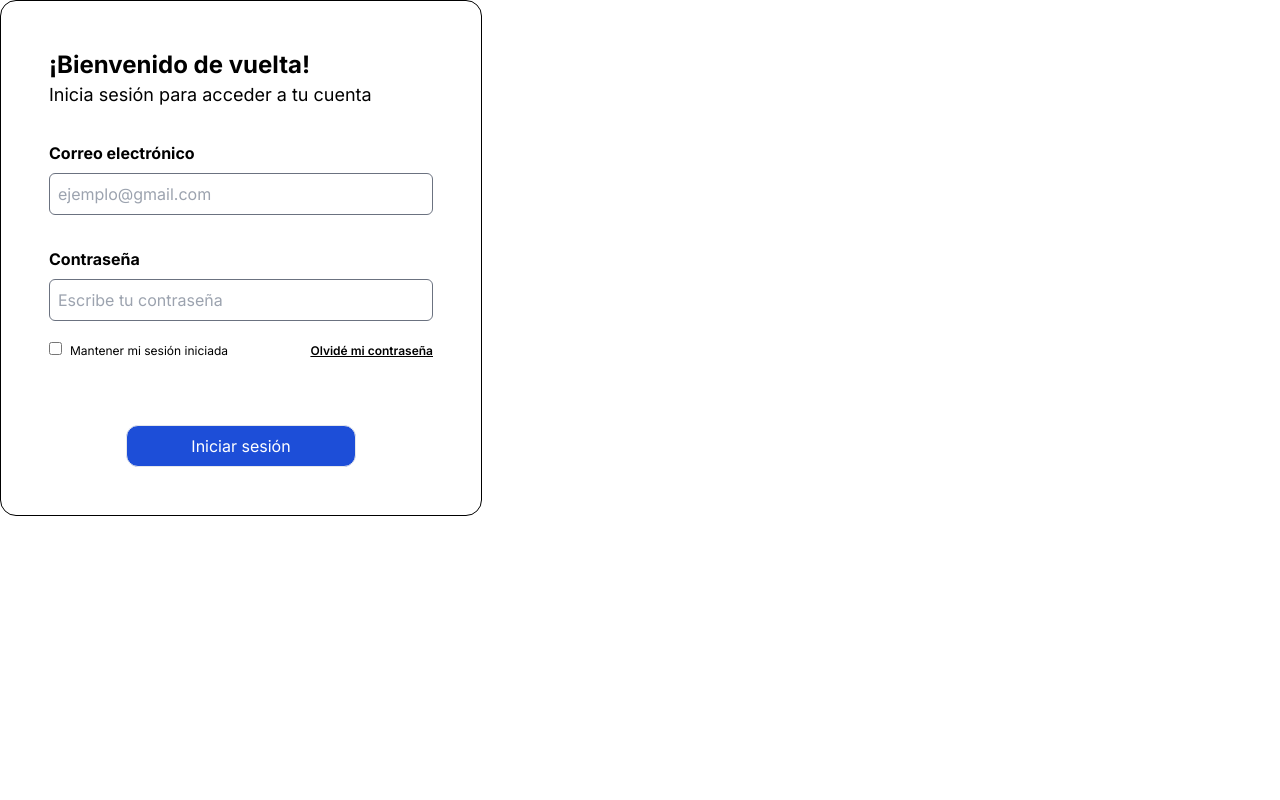
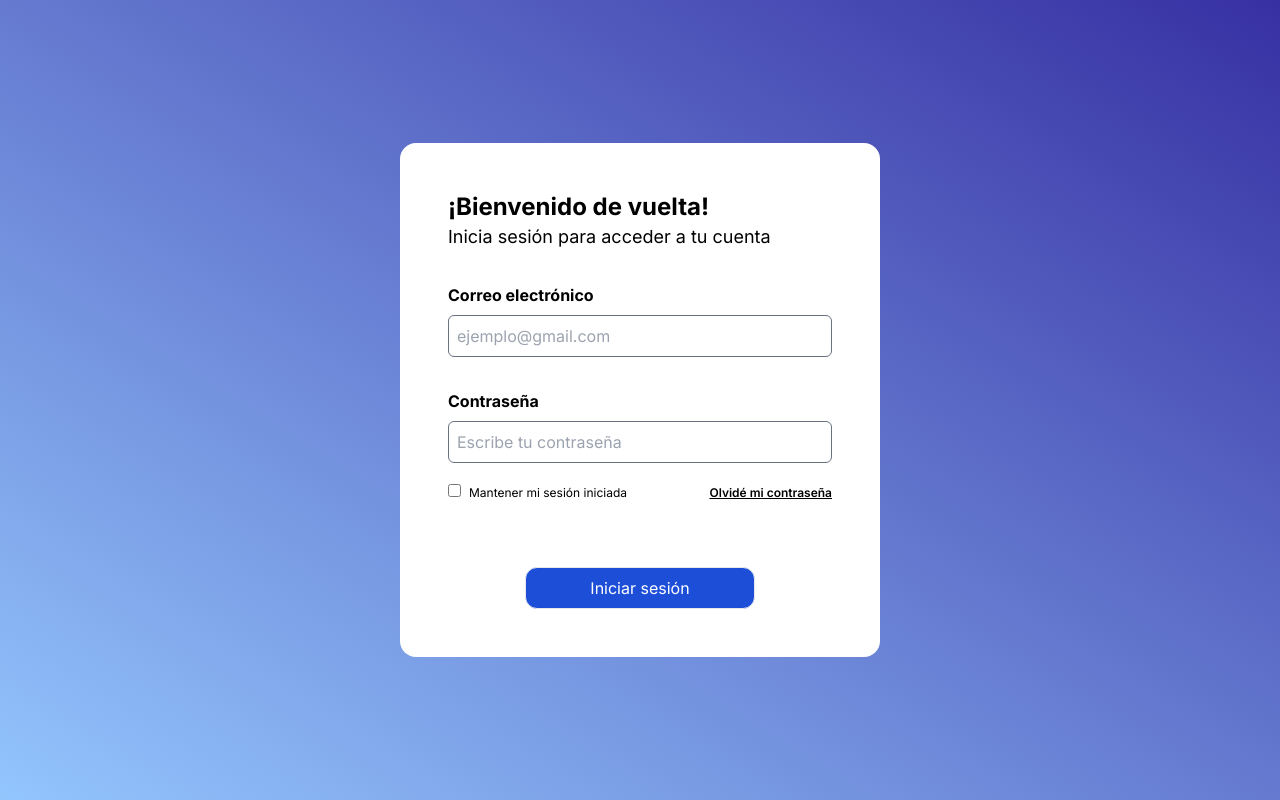
Before and after one commit to FranciscoMest02/StudentDetection, a Next.js app: page /pages/login in a window 1280 px wide. Built offline with nearby package versions, Linux system fonts and the light colour scheme.

Commit message:
Pagina login terminada

```diff
--- a/src/app/componentes/LoginView.jsx
+++ b/src/app/componentes/LoginView.jsx
@@ -16,7 +16,7 @@ const LoginView = () => {
       }
 
     return (
-        <div className='inline-block px-12 py-12 border border-black rounded-2xl'>
+        <div className='inline-block bg-white px-12 py-12 rounded-2xl'>
             <p className='text-2xl bold font-bold'>¡Bienvenido de vuelta!</p>
             <p className='text-lg'>Inicia sesión para acceder a tu cuenta</p>
 
--- a/src/app/pages/login/page.jsx
+++ b/src/app/pages/login/page.jsx
@@ -5,10 +5,9 @@ import LoginView from '@/app/componentes/LoginView';
 
 function page() {
     return (
-        <>
-            <LoginView></LoginView>
-        </>
-
+            <div className="h-screen grid place-items-center bg-gradient-to-tr from-blue-300 to-indigo-800">
+            <LoginView/>
+        </div>
     );
 }
 
```
